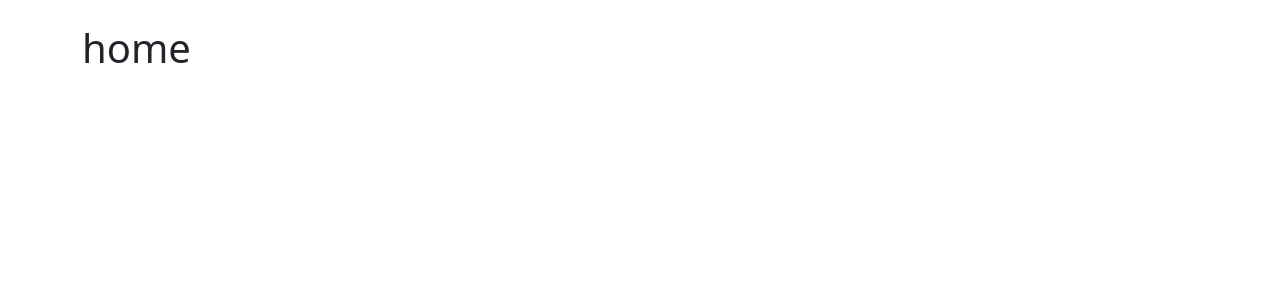
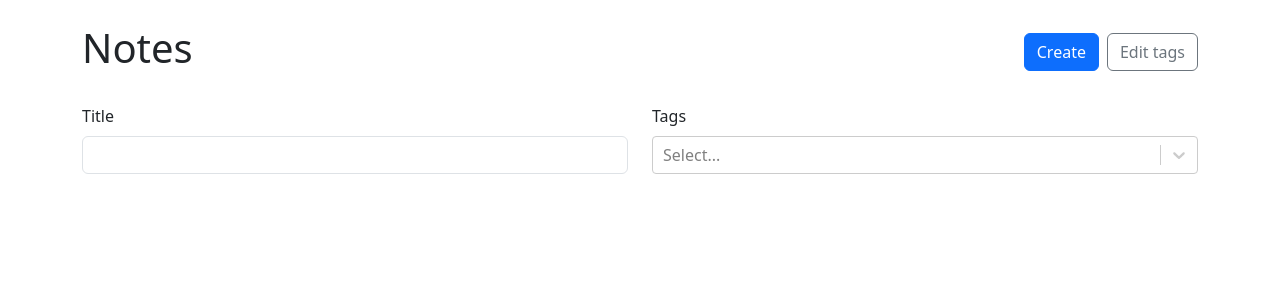
Before and after one commit to annya97/notes-app, a React (Vite) app: page / in a window 1280 px wide. Shown: the top 300 px of the page. Built offline with nearby package versions, Linux system fonts and the light colour scheme.

Commit message:
Implemented list of notes

```diff
--- a/src/App.tsx
+++ b/src/App.tsx
@@ -3,6 +3,7 @@
 import { Container } from 'react-bootstrap';
 import { Routes, Route, Navigate } from 'react-router-dom';
 import { v4 as uuidV4 } from 'uuid';
+import { NoteList } from './NoteList';
 import { NewNote } from './NewNote';
 import { useLocalStorage } from './useLocalStorage';
 
@@ -62,7 +63,15 @@
   return (
     <Container className="my-4">
       <Routes>
-        <Route path="/" element={<h1>home</h1>} />
+        <Route
+          path="/"
+          element={
+            <NoteList
+              notes={notesWithTags}
+              availableTags={tags}
+            />
+          }
+        />
         <Route
           path="/new"
           element={
--- /dev/null
+++ b/src/NoteList.module.css
@@ -0,0 +1,9 @@
+.card {
+  transition: translate ease-in-out 100ms, box-shadow ease-in-out 100ms;
+}
+
+.card:hover,
+.card:focus {
+  translate: 0 -5px;
+  box-shadow: 0 5px 8px 0 rgba(0, 0, 0, .2);
+}
--- /dev/null
+++ b/src/NoteList.tsx
@@ -0,0 +1,133 @@
+import { useMemo, useState } from 'react';
+import { Badge, Button, Card, Col, Form, Row, Stack } from 'react-bootstrap';
+import { Link } from 'react-router-dom';
+import ReactSelect from 'react-select';
+import type { Tag } from './App';
+import styles from './NoteList.module.css';
+
+type SimplifiedNoteProps = {
+  id: string,
+  title: string,
+  tags: Tag[]
+};
+
+type NoteListProps = {
+  notes: SimplifiedNoteProps[],
+  availableTags: Tag[]
+};
+
+export function NoteList({notes, availableTags}: NoteListProps) {
+  const [title, setTitle] = useState('');
+  const [selectedTags, setSelectedTags] = useState<Tag[]>([]);
+
+  const filteredNotes = useMemo(() =>
+    notes.filter(note =>
+      (title === ''
+        || note.title.toLowerCase().includes(title.toLowerCase()))
+      && (selectedTags.length === 0
+        || selectedTags.every(tag =>
+          note.tags.some(noteTag =>
+            noteTag.id === tag.id
+          )
+        )
+      )
+    )
+  , [notes, title, selectedTags]);
+
+  return (
+    <>
+      <Row className="align-items-center mb-4">
+        <Col>
+          <h1>Notes</h1>
+        </Col>
+        <Col xs="auto">
+          <Stack gap={2} direction="horizontal">
+            <Link to="/new">
+              <Button variant="primary">Create</Button>
+            </Link>
+            <Button variant="outline-secondary">Edit tags</Button>
+          </Stack>
+        </Col>
+      </Row>
+      <Form>
+        <Row className="mb-4">
+          <Col>
+            <Form.Group controlId="title">
+              <Form.Label>Title</Form.Label>
+              <Form.Control
+                type="text"
+                value={title}
+                onChange={e => setTitle(e.target.value)}
+              />
+            </Form.Group>
+          </Col>
+          <Col>
+            <Form.Group controlId="tags">
+              <Form.Label>Tags</Form.Label>
+              <ReactSelect
+                options={availableTags.map(tag =>
+                  ({label: tag.label, value: tag.id})
+                )}
+                value={selectedTags.map(tag =>
+                  ({label: tag.label, value: tag.id})
+                )}
+                onChange={tags =>
+                  setSelectedTags(tags.map(tag =>
+                    ({label: tag.label, id: tag.value})
+                  ))
+                }
+                isMulti
+              />
+            </Form.Group>
+          </Col>
+        </Row>
+      </Form>
+      <Row className="g-3" xs={1} sm={2} lg={3} xl={4}>
+        {filteredNotes.map(note => (
+          <Col key={note.id}>
+            <NoteCard
+              id={note.id}
+              title={note.title}
+              tags={note.tags}
+            />
+          </Col>
+        ))}
+      </Row>
+    </>
+  );
+}
+
+function NoteCard({id, title, tags}: SimplifiedNoteProps) {
+  return (
+    <Card
+      as={Link}
+      to={`/${id}`}
+      className={`h-100 text-reset text-decoration-none ${styles.card}`}
+    >
+      <Card.Body>
+        <Stack
+          gap={2}
+          className="align-items-center justify-content-center h-100"
+        >
+          <span className="fs-5">{title}</span>
+          {tags.length > 0 && (
+            <Stack
+              direction="horizontal"
+              gap={1}
+              className="justify-content-center flex-wrap"
+            >
+              {tags.map(tag => (
+                <Badge
+                  key={tag.id}
+                  className="text-truncate"
+                >
+                  {tag.label}
+                </Badge>
+              ))}
+            </Stack>
+          )}
+        </Stack>
+      </Card.Body>
+    </Card>
+  );
+}
```
